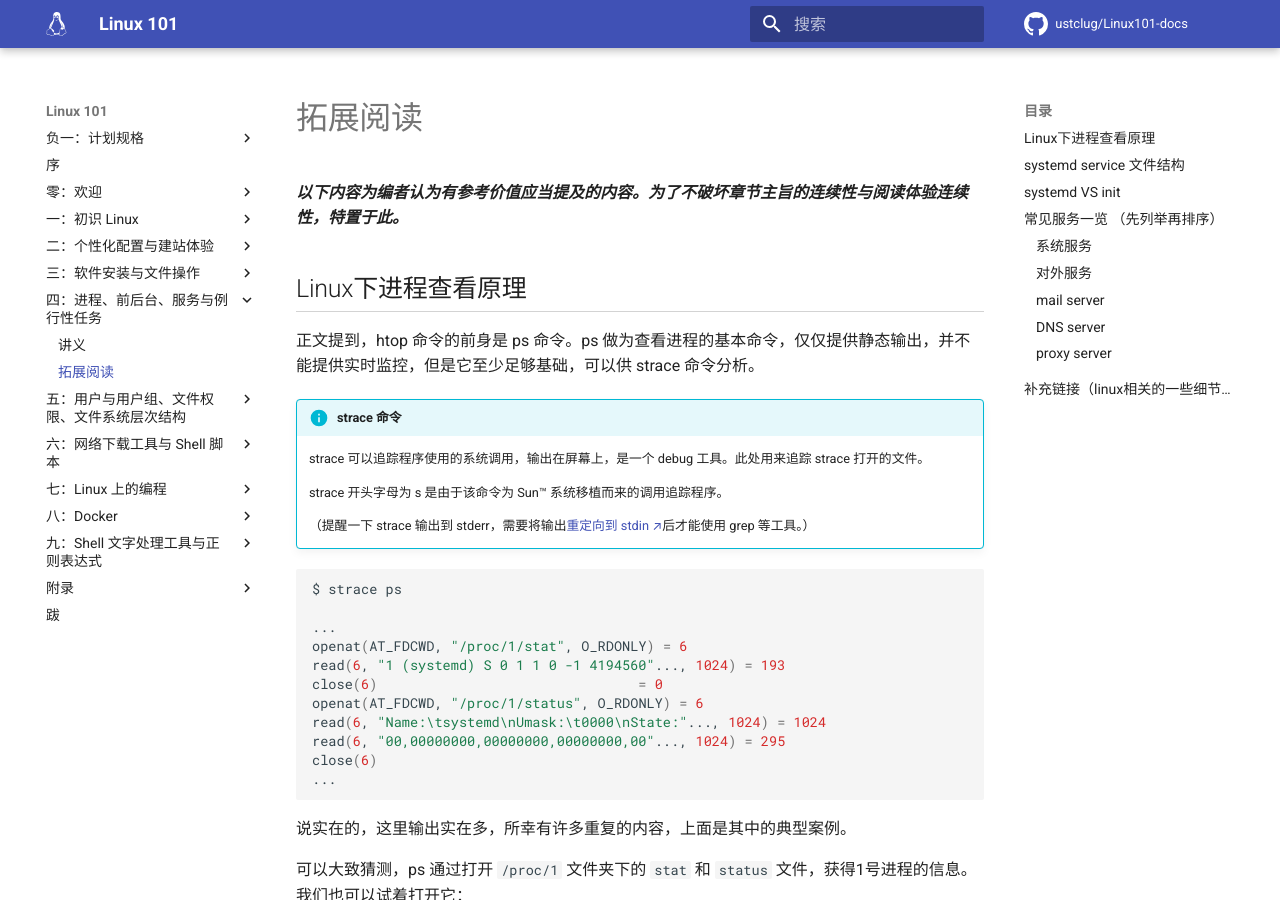
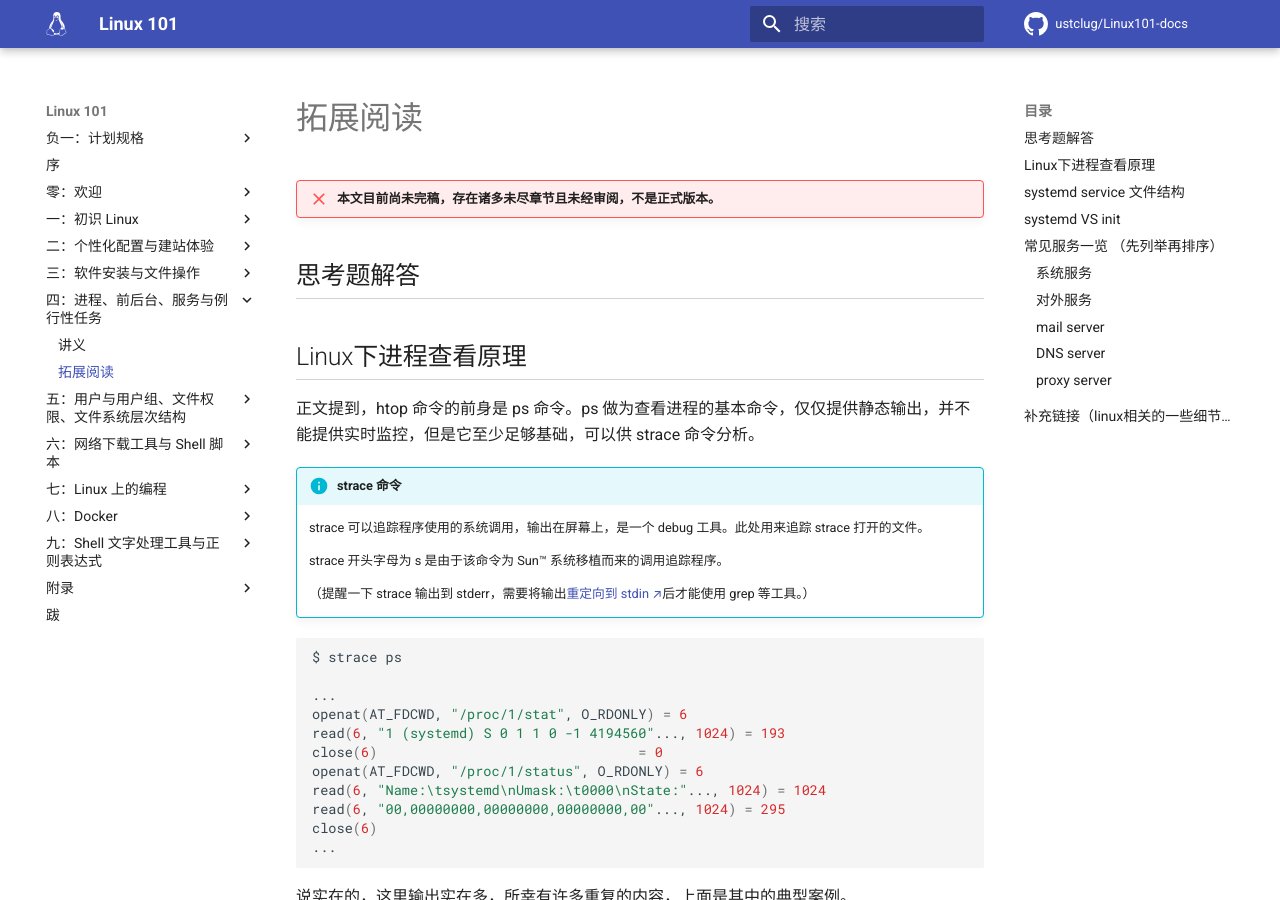
Before and after one commit to ustclug/Linux101-docs, an MkDocs documentation site: the page built from docs/Ch04/supplement.md, in a window 1280 px wide and 900 px high. Built offline with MkDocs 1.6.1 and Material for MkDocs 9.7.7, drawn with Linux system fonts in a browser that asks for light colours; comment, search, counter and statistics services are not loaded.

Commit message:
question adjustment

```diff
--- a/docs/Ch04/supplement.md
+++ b/docs/Ch04/supplement.md
@@ -1,4 +1,8 @@
-**_以下内容为编者认为有参考价值应当提及的内容。为了不破坏章节主旨的连续性与阅读体验连续性，特置于此。_**
+!!! Failure "本文目前尚未完稿，存在诸多未尽章节且未经审阅，不是正式版本。"
+
+## 思考题解答
+
+
 
 ## Linux下进程查看原理
 
```
Also changed, not shown: docs/Ch04/index.md (+0 -2 lines).
